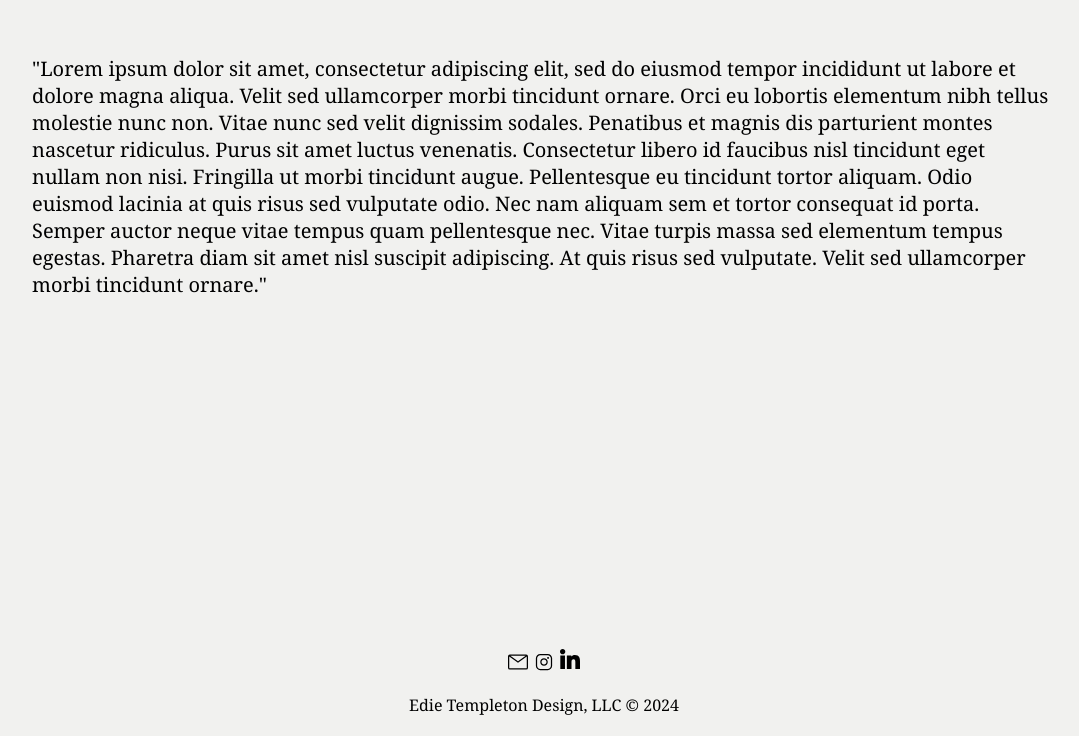
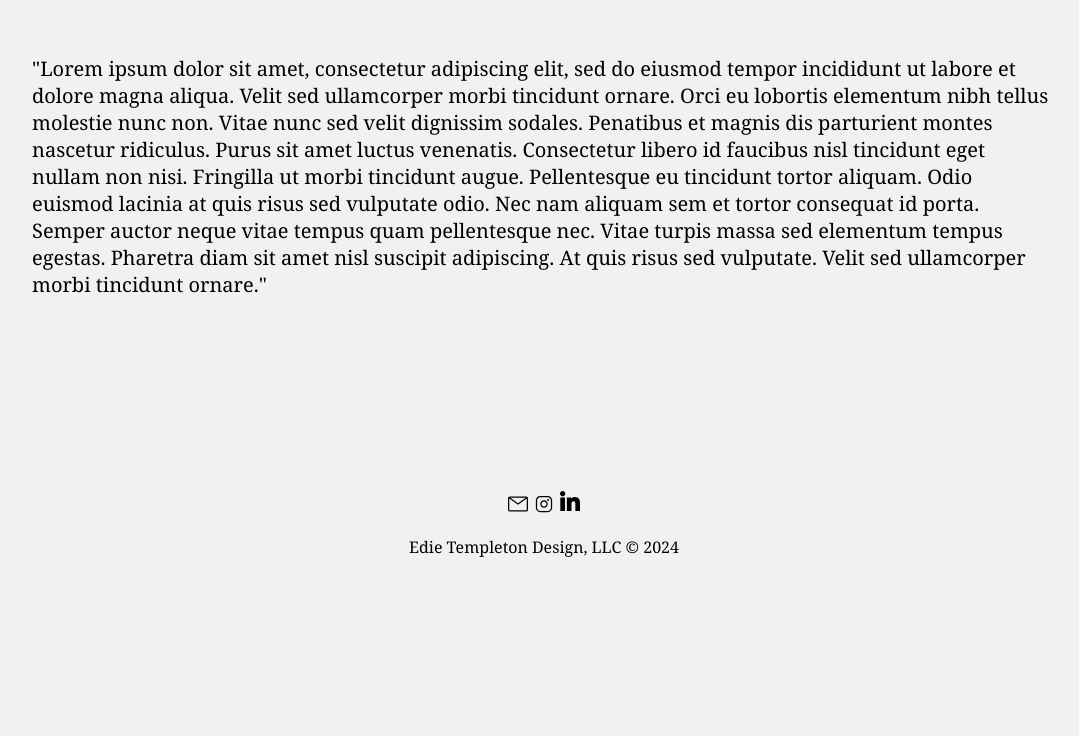
Before and after one commit to izzy1090/edie-templeton-design, a React (Create React App) app: page / in a window 1280 px wide. Shown: the part 169-905 px from the top of the page, without its empty margins (96-1175 px from the left). After the commit the page ends 800 px from the top, so only its background shows below. Built offline with nearby package versions, Linux system fonts and the light colour scheme.

Commit message:
Adjusted the padding on the border

```diff
--- a/src/styles/footer.css
+++ b/src/styles/footer.css
@@ -3,7 +3,6 @@
 }
 
 .footer {
-    min-height: 30vh;
     display: flex;
     align-items: flex-end;
     justify-content: center;
--- a/src/styles/gallery.css
+++ b/src/styles/gallery.css
@@ -25,7 +25,6 @@
     display: flex;
     justify-content: center;
     margin-top: 5%;
-    margin-bottom: -10%;
 }
 
 .imagesSpreadColumn1  {
```
